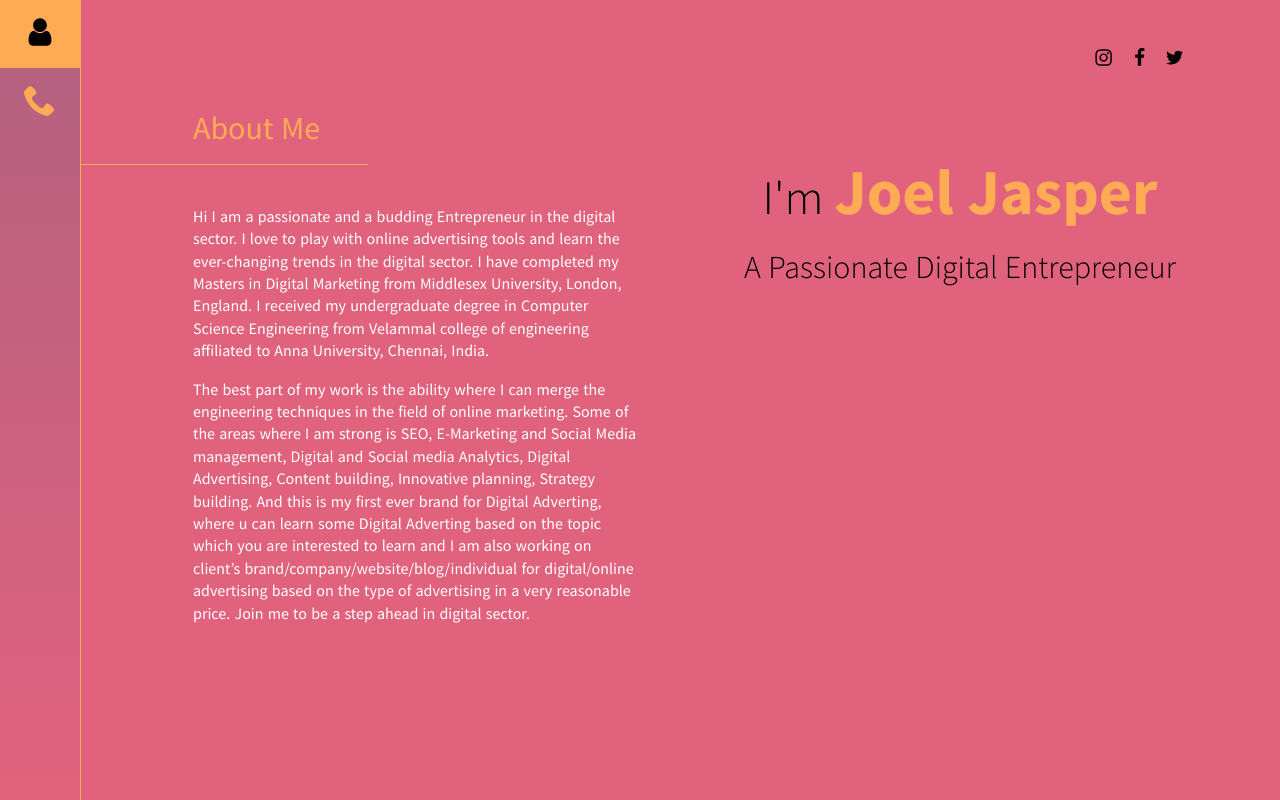
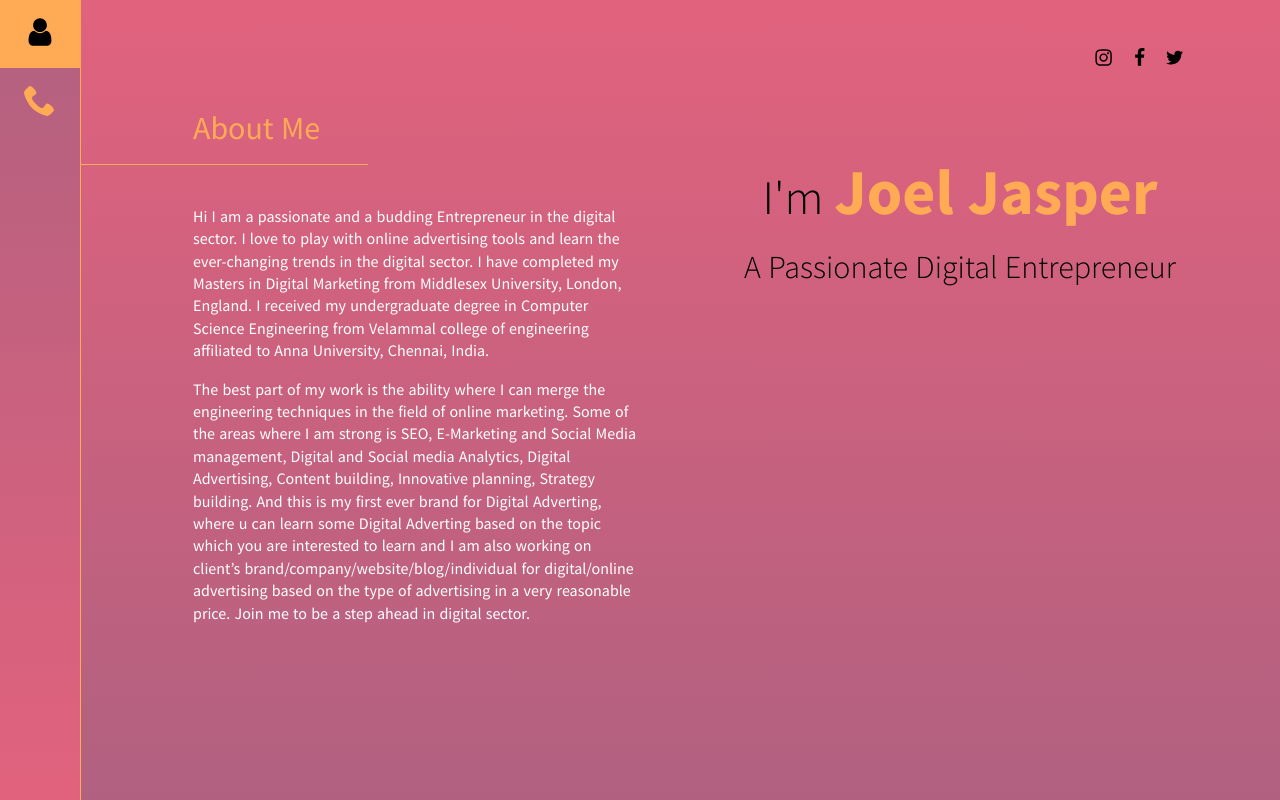
Before and after one commit to SherOnDale/madrasi-londoner, a Nuxt app: page / in a window 1280 px wide. Built offline with nearby package versions, Linux system fonts and the light colour scheme.

Commit message:
add gradient in desktop screen

```diff
--- a/layouts/default.vue
+++ b/layouts/default.vue
@@ -33,7 +33,7 @@ html {
   -moz-osx-font-smoothing: grayscale;
   -webkit-font-smoothing: antialiased;
   box-sizing: border-box;
-  background-color: var(--secondary);
+  background: linear-gradient(var(--secondary), var(--accent));
 }
 
 *,
@@ -79,8 +79,14 @@ html {
   &__hero {
     flex: 0 0 50vw;
   }
+}
 
-  @media screen and (max-width: 1100px) {
+@media screen and (max-width: 1100px) {
+  html {
+    background: var(--secondary);
+  }
+
+  .default-layout {
     &__container {
       flex-direction: column;
     }
```
